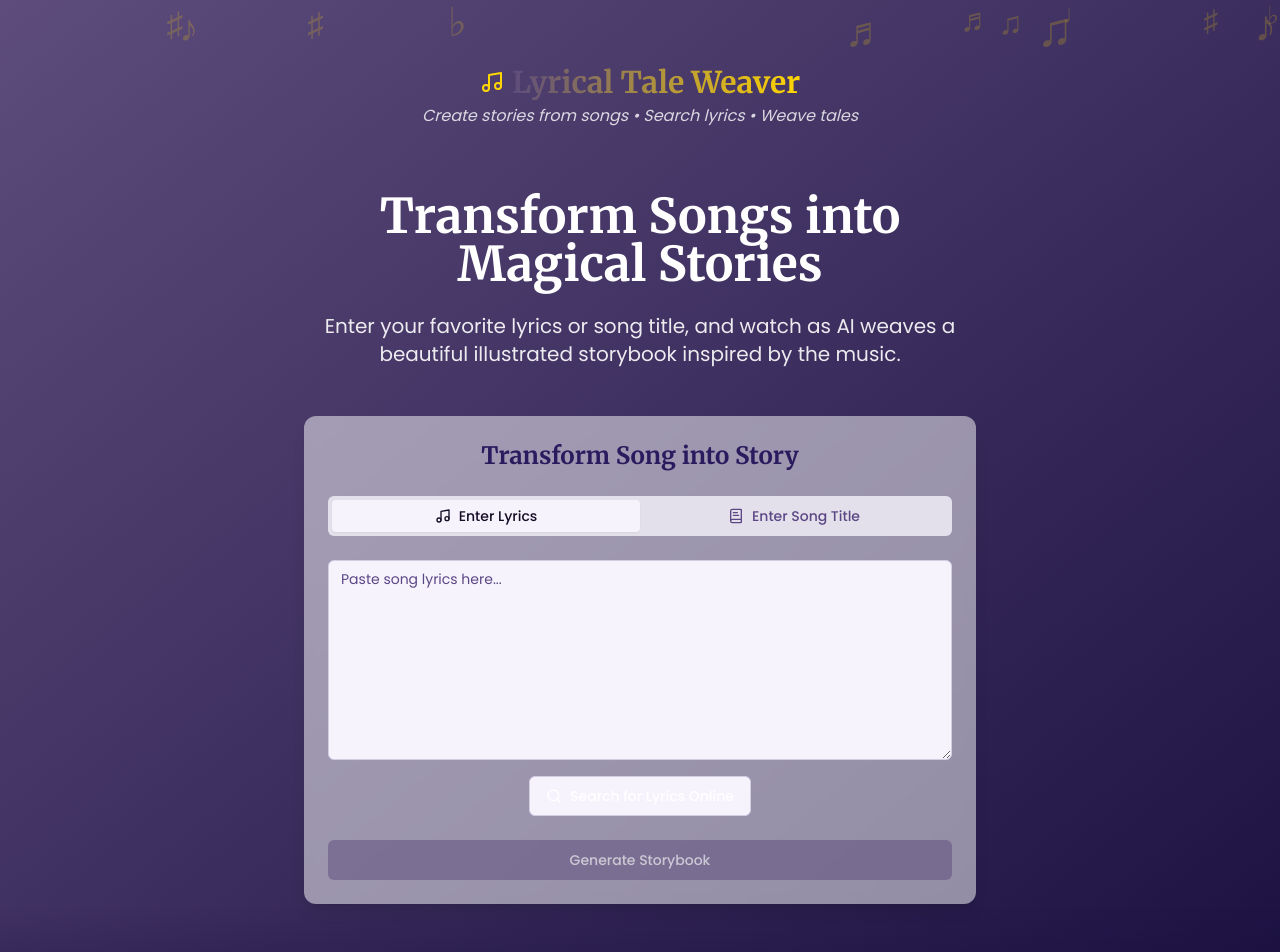
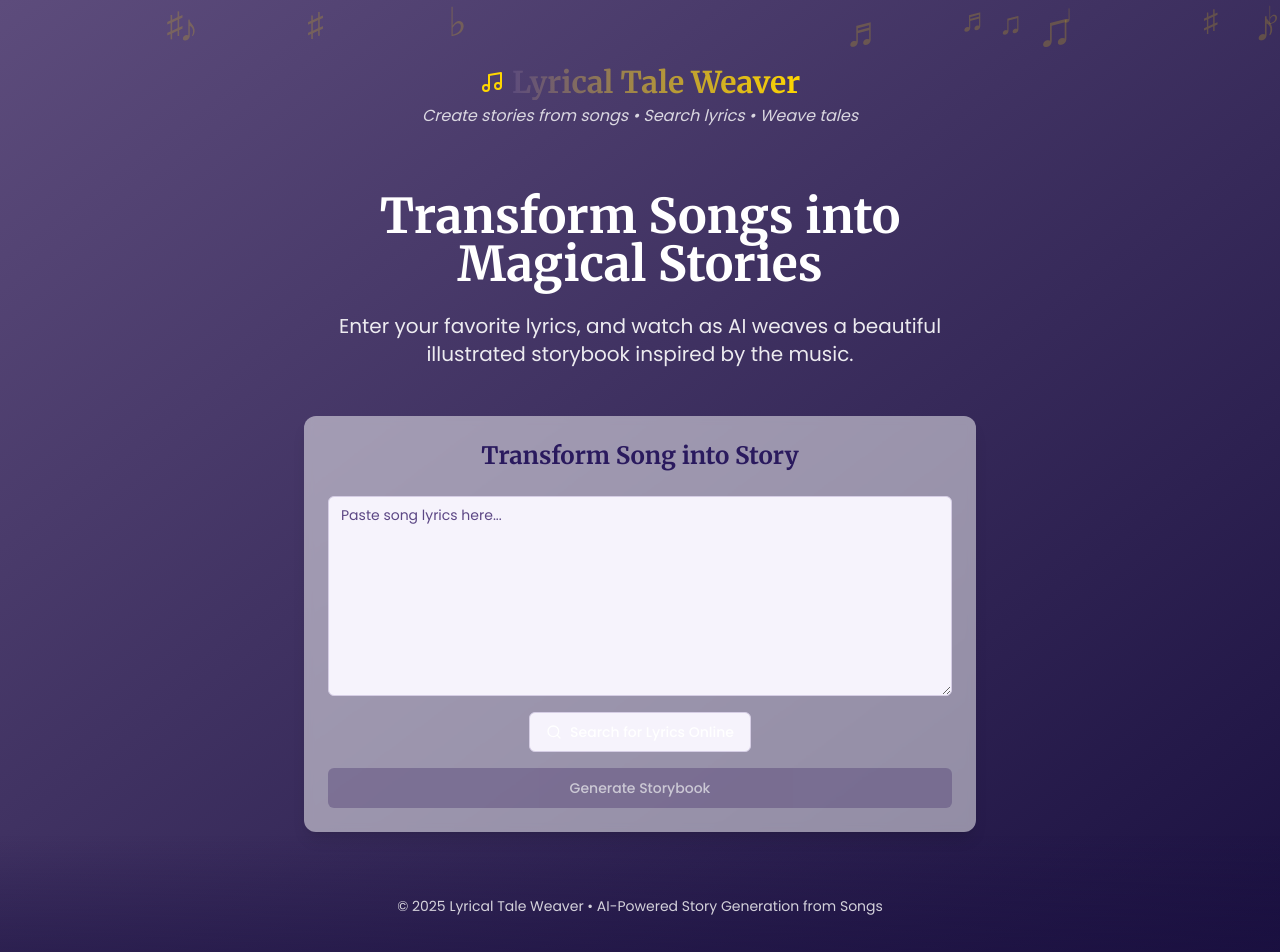
Before and after one commit to Ezekiel1214/song-story-book, a React (Vite) app: page / in a window 1280 px wide. Shown: the top 952 px of the page. Built offline with nearby package versions, Linux system fonts and the light colour scheme.

Commit message:
Remove song title input
Removes the song title input field from the UI.

```diff
--- a/src/components/SongInput.tsx
+++ b/src/components/SongInput.tsx
@@ -1,10 +1,8 @@
 
 import { useState } from "react";
 import { Button } from "@/components/ui/button";
-import { Input } from "@/components/ui/input";
 import { Textarea } from "@/components/ui/textarea";
-import { Tabs, TabsContent, TabsList, TabsTrigger } from "@/components/ui/tabs";
-import { Music, BookText, Search } from "lucide-react";
+import { Search } from "lucide-react";
 import LyricSearch from "./LyricSearch";
 
 interface SongInputProps {
@@ -13,16 +11,12 @@ interface SongInputProps {
 }
 
 const SongInput = ({ onSubmit, isLoading }: SongInputProps) => {
-  const [inputType, setInputType] = useState<string>("lyrics");
-  const [songTitle, setSongTitle] = useState<string>("");
   const [songLyrics, setSongLyrics] = useState<string>("");
   const [showLyricSearch, setShowLyricSearch] = useState<boolean>(false);
 
   const handleSubmit = (e: React.FormEvent) => {
     e.preventDefault();
-    if (inputType === "title" && songTitle) {
-      onSubmit({ type: "title", content: songTitle });
-    } else if (inputType === "lyrics" && songLyrics) {
+    if (songLyrics) {
       onSubmit({ type: "lyrics", content: songLyrics });
     }
   };
@@ -38,20 +32,7 @@ const SongInput = ({ onSubmit, isLoading }: SongInputProps) => {
         Transform Song into Story
       </h2>
 
-      <Tabs defaultValue="lyrics" onValueChange={setInputType} className="w-full">
-        <TabsList className="grid w-full grid-cols-2 mb-6">
-          <TabsTrigger value="lyrics" className="flex gap-2 items-center">
-            <Music className="h-4 w-4" />
-            <span>Enter Lyrics</span>
-          </TabsTrigger>
-          <TabsTrigger value="title" className="flex gap-2 items-center">
-            <BookText className="h-4 w-4" />
-            <span>Enter Song Title</span>
-          </TabsTrigger>
-        </TabsList>
-
-        <form onSubmit={handleSubmit}>
-          <TabsContent value="lyrics" className="space-y-4">
+      <form onSubmit={handleSubmit} className="space-y-4">
         {showLyricSearch ? (
           <>
             <LyricSearch onLyricSelect={handleLyricSelect} />
@@ -90,27 +71,15 @@ const SongInput = ({ onSubmit, isLoading }: SongInputProps) => {
             </div>
           </>
         )}
-          </TabsContent>
-
-          <TabsContent value="title" className="space-y-4">
-            <Input
-              placeholder="For Your Imagination"
-              className="text-lyrical-deepPurple"
-              value={songTitle}
-              onChange={(e) => setSongTitle(e.target.value)}
-              required
-            />
-          </TabsContent>
 
         <Button
           type="submit"
           className="w-full mt-6 bg-lyrical-purple hover:bg-lyrical-deepPurple text-white font-medium py-2"
-            disabled={isLoading || (inputType === "lyrics" && !songLyrics) || (inputType === "title" && !songTitle)}
+          disabled={isLoading || !songLyrics}
         >
           {isLoading ? "Creating Your Story..." : "Generate Storybook"}
         </Button>
       </form>
-      </Tabs>
     </div>
   );
 };
--- a/src/pages/Index.tsx
+++ b/src/pages/Index.tsx
@@ -38,7 +38,7 @@ const Index = () => {
             Transform Songs into Magical Stories
           </h1>
           <p className="text-xl opacity-90">
-            Enter your favorite lyrics or song title, and watch as AI weaves a beautiful illustrated storybook inspired by the music.
+            Enter your favorite lyrics, and watch as AI weaves a beautiful illustrated storybook inspired by the music.
           </p>
         </div>
 
```
Lines whose indentation alone changed are shown as unchanged.
